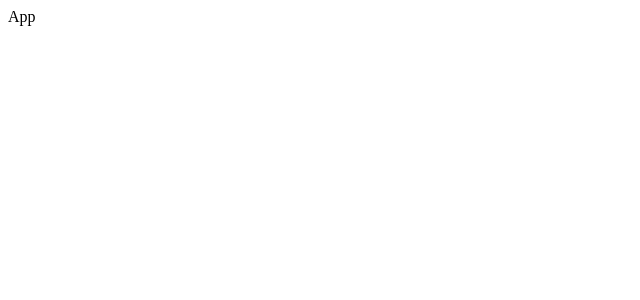
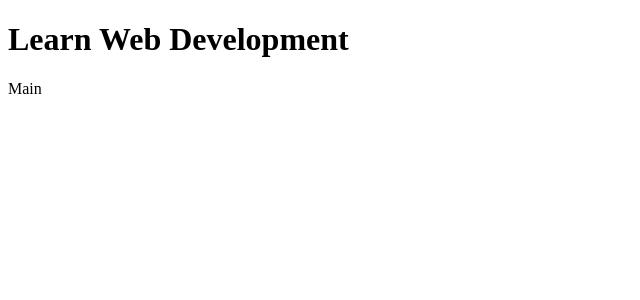
Before and after one commit to MattiaCallegaro/react-use-state, a React (Vite) app: page / in a window 1280 px wide. Shown: the top 300 px of the page, without its empty margins (0-640 px from the left). Built offline with nearby package versions, Linux system fonts and the light colour scheme.

Commit message:
[UPD] Add and import all file

```diff
--- a/src/App.jsx
+++ b/src/App.jsx
@@ -1,11 +1,14 @@
 
 
 import React from 'react'
+import Header from './components/Header'
+import Main from './components/Main'
 
 function App() {
-  return (
-    <div>App</div>
-  )
+  return <>
+    <Header />
+    <Main />
+  </>
 }
 
 export default App
--- a/src/Header.jsx
+++ b/src/Buttons.jsx
@@ -1,10 +1,10 @@
 import React from 'react'
 import Languages from './Languages'
 
-function Header() {
+function Buttons() {
     return (
-        <div><Languages /></div>
+        <div>Buttons</div>
     )
 }
 
-export default Header
+export default Buttons
--- /dev/null
+++ b/src/components/Header.jsx
@@ -0,0 +1,10 @@
+import React from 'react'
+import Languages from '../Languages'
+
+function Header() {
+    return (
+        <div><h1>Learn Web Development</h1></div>
+    )
+}
+
+export default Header
--- /dev/null
+++ b/src/components/Main.jsx
@@ -0,0 +1,10 @@
+import React from 'react'
+import Buttons from '../Buttons'
+
+function Main() {
+    return (
+        <div>Main</div>
+    )
+}
+
+export default Main
```
